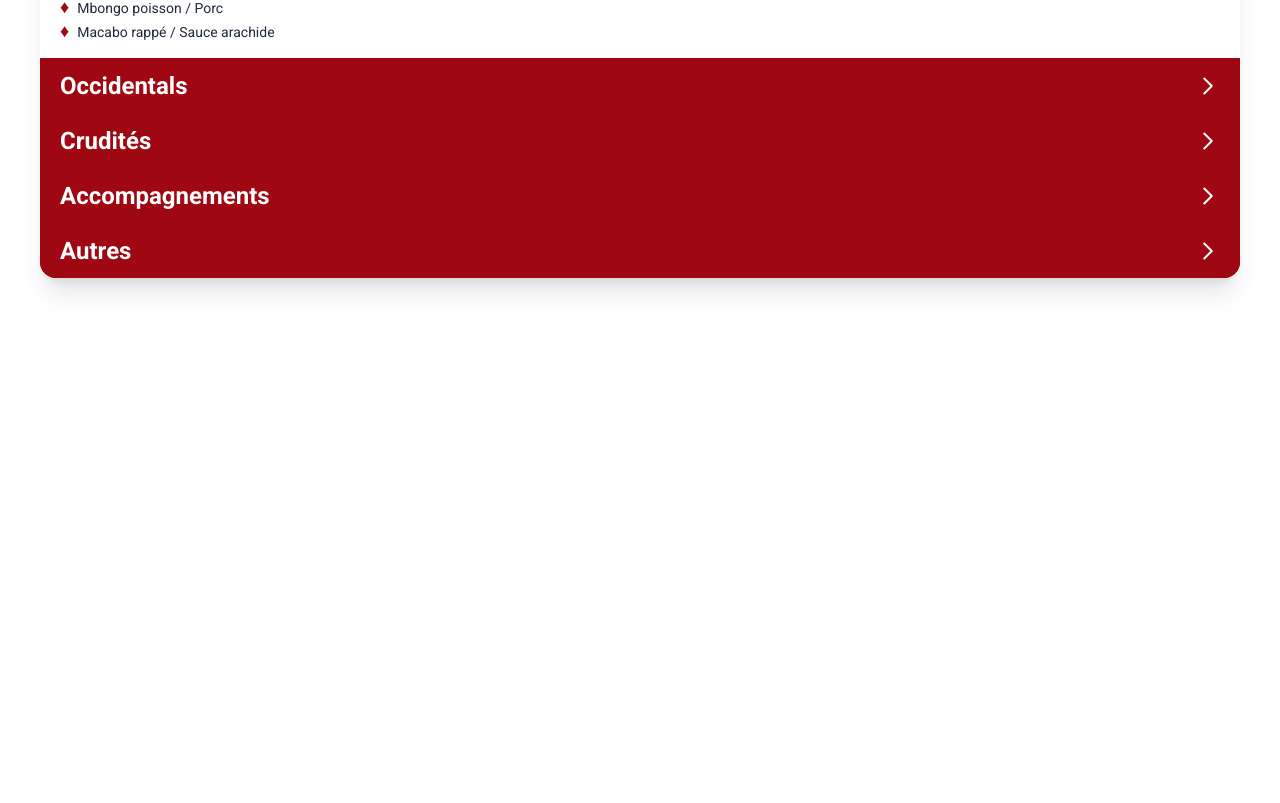
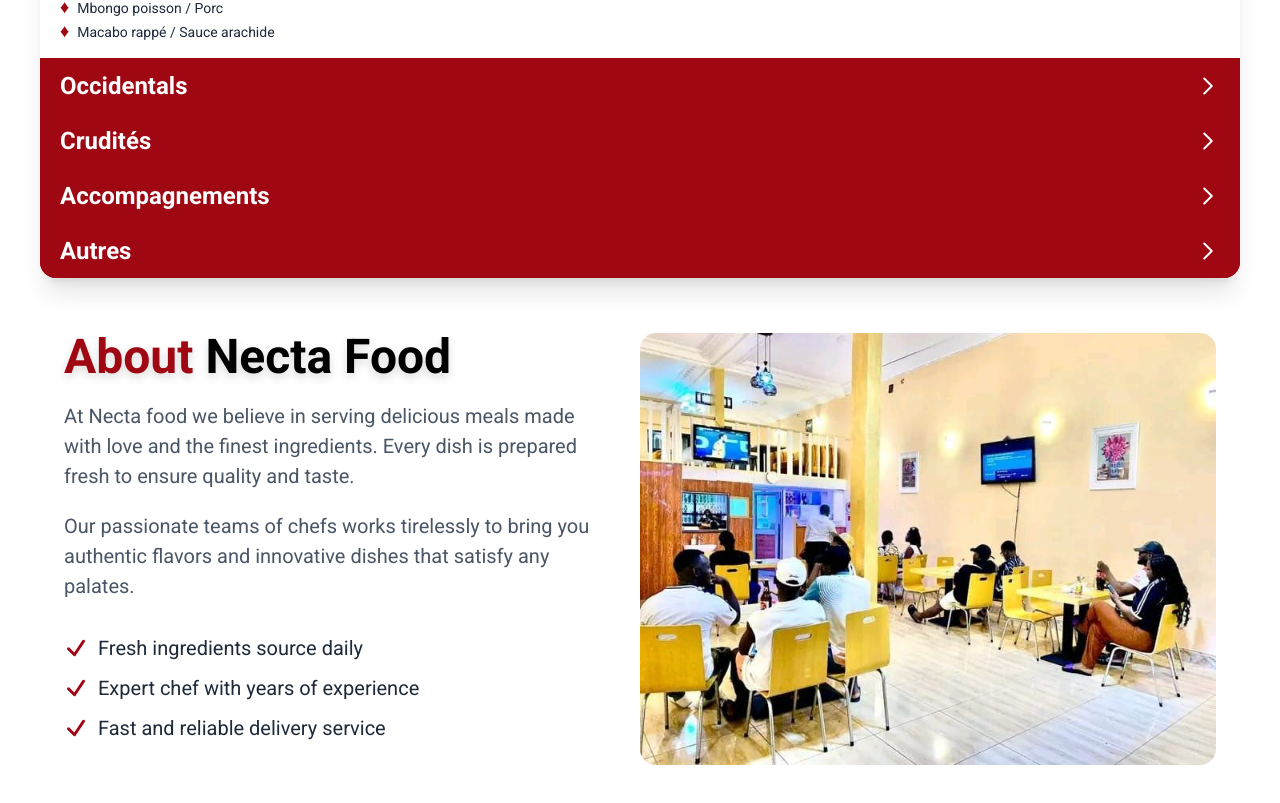
Before and after one commit to Ninja-CMR/Necta-food, a Vue app: page / in a window 1280 px wide. Shown: the part 1969-2772 px from the top of the page. Before the commit the page ends 2287 px from the top, so only its background shows below. Built offline with nearby package versions, Linux system fonts and the light colour scheme.

Commit message:
réalisation des sections about

```diff
--- a/src/App.vue
+++ b/src/App.vue
@@ -3,6 +3,7 @@
 import Hero from  "./view/Hero.vue"
 import featuresDishes from './components/features/featuresDishes.vue';
 import fullMenu from './view/fullMenu.vue'
+import About from './view/About.vue'
 </script>
 
 <template>
@@ -10,6 +11,7 @@
      <Hero/>
   <featuresDishes />
   <fullMenu/>
+  <About/>
 </template>
 
 <style scoped>
--- /dev/null
+++ b/src/view/About.vue
@@ -0,0 +1,59 @@
+<script setup lang="ts">
+import photoAbout from '../assets/photoAbout.jpg'
+</script>
+
+<template>
+  <div class="mt-[55px]">
+
+    <div class="flex flex-col md:flex-row gap-[30px] justify-center m-4 md:m-10 md:mx-auto md:max-w-6xl">
+
+      <div class="md:w-1/2 text-center md:text-left">
+
+        <h1 class="text-4xl md:text-5xl font-bold mb-5 text-red-800 drop-shadow-lg">
+          About <span class="text-black">Necta Food</span>
+        </h1>
+
+        <p class="text-[15px] md:text-[20px] mb-5 text-gray-600">
+          At Necta food we believe in serving delicious meals made with love and the finest ingredients.
+          Every dish is prepared fresh to ensure quality and taste.
+        </p>
+
+        <p class="text-[15px] md:text-[20px] mb-8 text-gray-600">
+          Our passionate teams of chefs works tirelessly to bring you authentic flavors
+          and innovative dishes that satisfy any palates.
+        </p>
+
+        <div class="flex flex-col gap-[10px] items-center md:items-start">
+
+          <div class="flex flex-row gap-[10px] items-center">
+            <svg xmlns="http://www.w3.org/2000/svg" fill="none" viewBox="0 0 24 24" stroke-width="3" stroke="currentColor" class="size-6 text-red-800 flex-shrink-0">
+              <path stroke-linecap="round" stroke-linejoin="round" d="m4.5 12.75 6 6 9-13.5" />
+            </svg>
+            <p class="text-left text-[15px] md:text-[20px] text-gray-800">Fresh ingredients source daily</p>
+          </div>
+
+          <div class="flex flex-row gap-[10px] items-center">
+            <svg xmlns="http://www.w3.org/2000/svg" fill="none" viewBox="0 0 24 24" stroke-width="3" stroke="currentColor" class="size-6 text-red-800 flex-shrink-0">
+              <path stroke-linecap="round" stroke-linejoin="round" d="m4.5 12.75 6 6 9-13.5" />
+            </svg>
+            <p class="text-left text-[15px] md:text-[20px] text-gray-800">Expert chef with years of experience</p>
+          </div>
+
+          <div class="flex flex-row gap-[10px] items-center">
+            <svg xmlns="http://www.w3.org/2000/svg" fill="none" viewBox="0 0 24 24" stroke-width="3" stroke="currentColor" class="size-6 text-red-800 flex-shrink-0">
+              <path stroke-linecap="round" stroke-linejoin="round" d="m4.5 12.75 6 6 9-13.5" />
+            </svg>
+            <p class="text-left text-[15px] md:text-[20px] text-gray-800">Fast and reliable delivery service</p>
+          </div>
+        </div>
+      </div>
+
+      <img
+          :src="photoAbout"
+          alt="About Necta Food"
+          class="w-full h-auto object-cover rounded-2xl md:w-1/2 md:h-auto"
+      >
+
+    </div>
+  </div>
+</template>
```
Also changed, not shown: src/assets/photoAbout.jpg (added).
